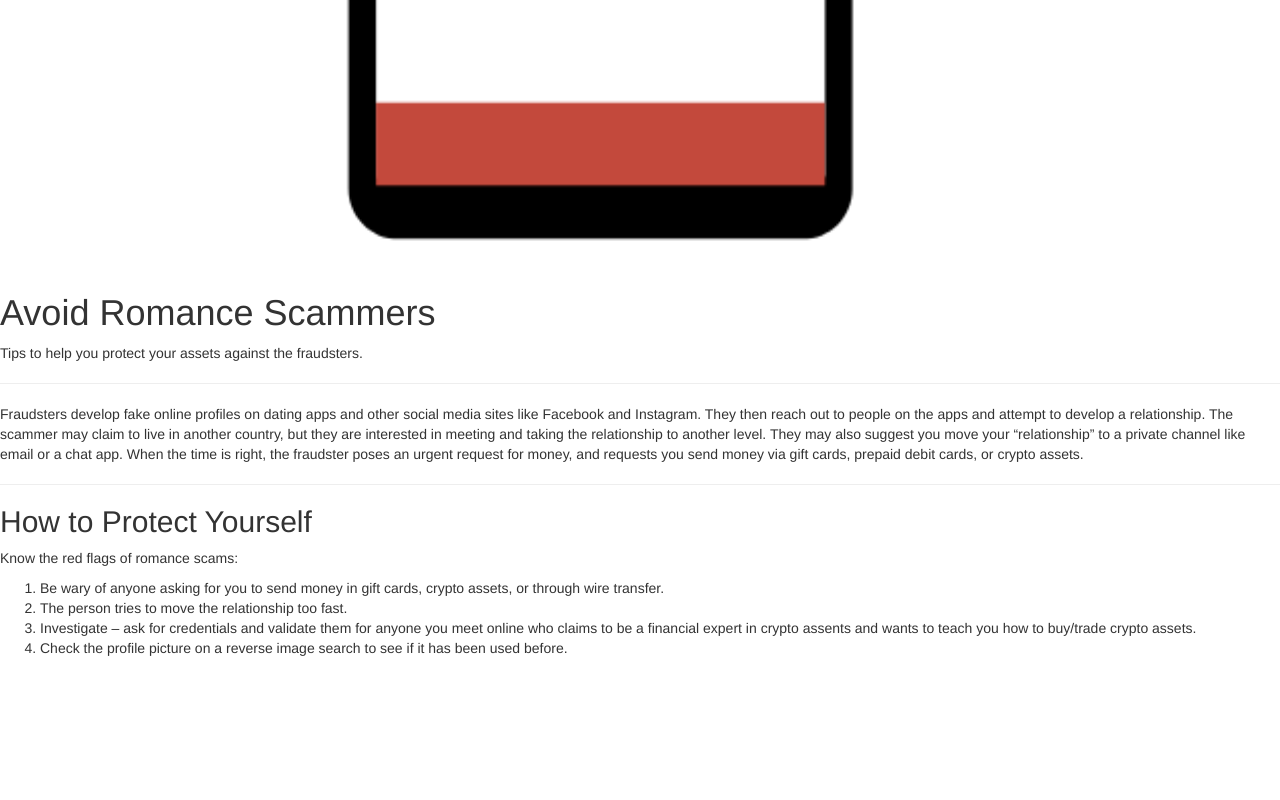
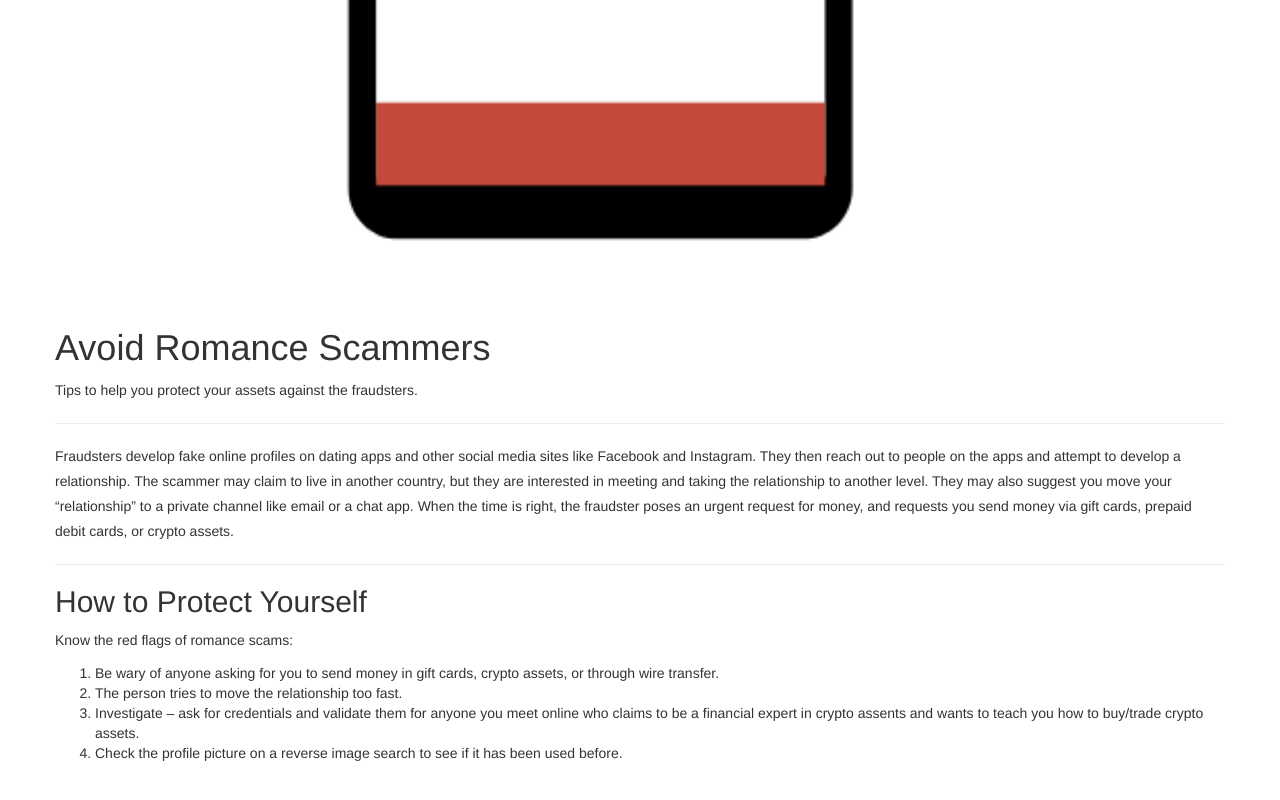
Before and after one commit to kevinkang88/kevinkang88.github.io, a plain HTML site: page index.html in a window 1280 px wide. Shown: the part 751-1551 px from the top of the page. Before the commit the page ends 1419 px from the top, so only its background shows below. Drawn offline with nearby package versions, Linux system fonts and the light colour scheme.

Commit message:
update styles to add margin

```diff
--- a/index.html
+++ b/index.html
@@ -15,6 +15,7 @@
     <div class="px-4 py-5 my-5 text-center">
         <img src="./img/hero-img.png" class="img-fluid">
     </div>
+    <div class="wrapperz">
       <div>
         <h1>Avoid Romance Scammers</h1>
         <p>Tips to help you protect your assets against the fraudsters.</p>
@@ -34,5 +35,6 @@
             <li>Check the profile picture on a reverse image search to see if it has been used before.</li>
           </ol>
       </div>
+    </div>
 </body>
 </html>
--- a/stylesheet/mystyle.css
+++ b/stylesheet/mystyle.css
@@ -3,3 +3,11 @@ img {
   width: 80%;
   height: auto;
 }
+
+.wrapperz {
+  margin: 55px;
+}
+
+.wrapperz p {
+  line-height: 25px;
+}
```
Lines whose indentation alone changed are shown as unchanged.
